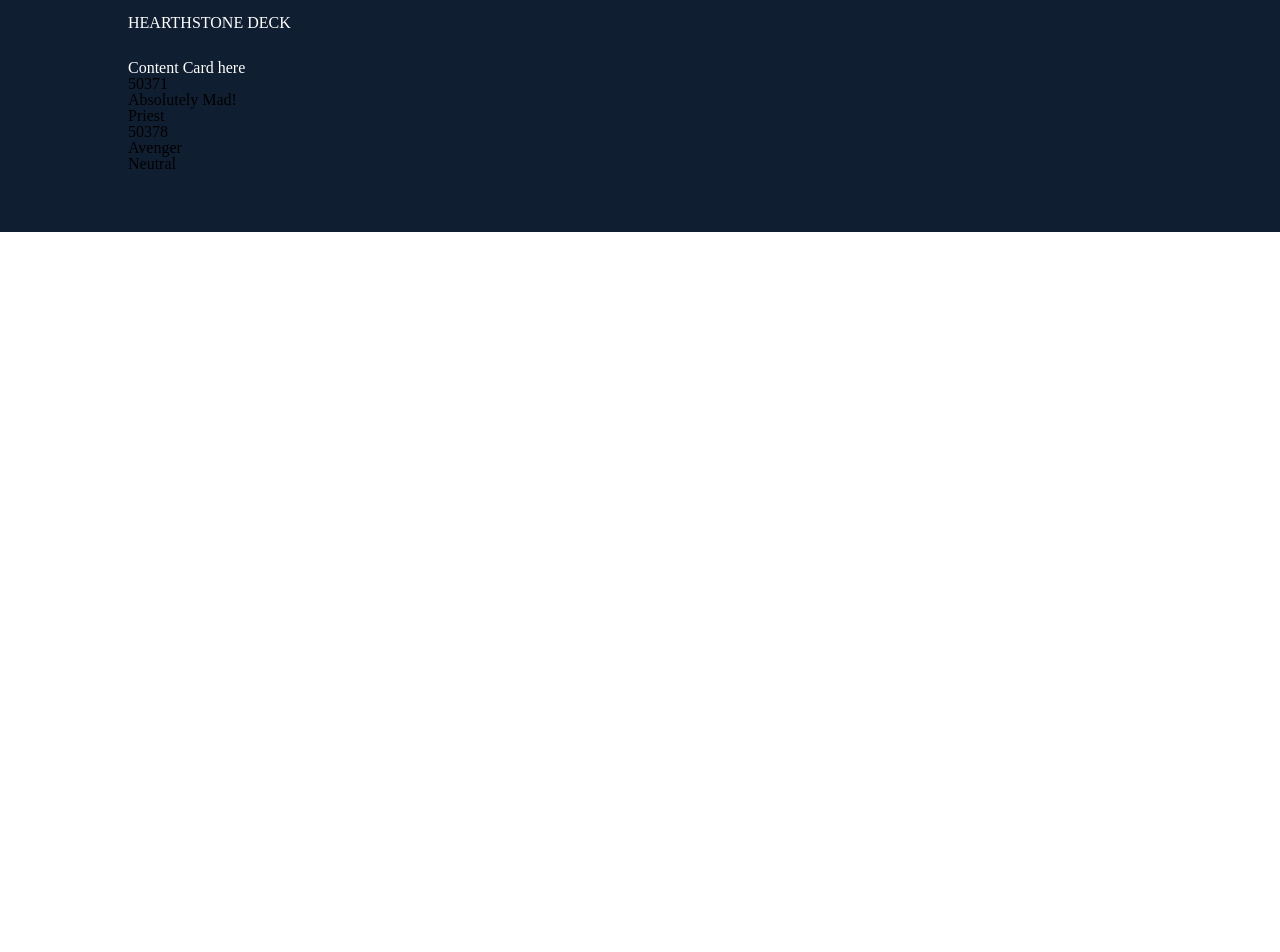
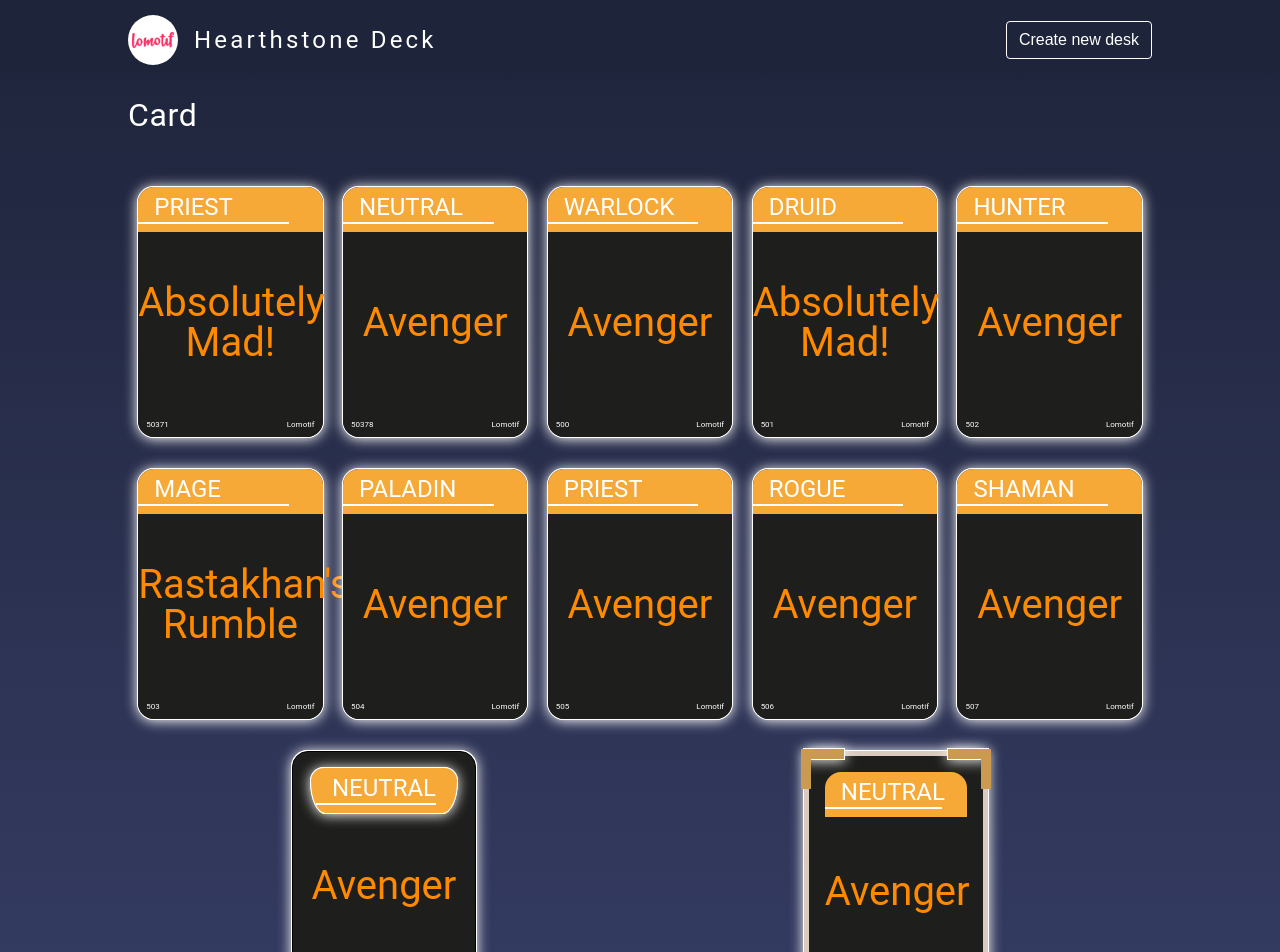
Before and after one commit to Dung-Nguyen/lomotif-frontend, a React (Create React App) app: page / in a window 1280 px wide. Shown: the top 952 px of the page. Before the commit the page ends 800 px from the top, so only its background shows below. Built offline with nearby package versions, Linux system fonts and the light colour scheme; no server answers.

Commit message:
style cardList component

```diff
--- a/src/App.js
+++ b/src/App.js
@@ -1,27 +1,65 @@
-import React, { Component } from 'react'
-import CardList from './components/CardList'
+import React, { Component } from 'react';
+import PropTypes from 'prop-types';
+import { connect } from 'react-redux';
+import { bindActionCreators } from 'redux';
+import * as actions from './redux/actions/card.action';
+import CardList from './components/CardList';
+import Button from './components/Button';
+
+const mapStateToProps = state => ({
+  ...state
+});
+
+const mapDispatchToProps = dispatch => ({
+  actions: bindActionCreators({ ...actions }, dispatch)
+});
 
 class App extends Component {
   render() {
+    console.log(this.props);
     return (
       <div className="body">
-        <div className="b-header">
+        <header className="b-header">
           <div className="container">
-            <div className="header-inner">
-              <h1 className="branch-name">Hearthstone Deck</h1>
+            <div className="inner">
+              <div className="logo">
+                <a href="/">
+                  <div className="branch-name">
+                    <img
+                      src={require('./images/hero_section_logo.png')}
+                      alt="Lomotif"
+                    />
+                  </div>
+                  <h1 className="name">Hearthstone Deck</h1>
+                </a>
+              </div>
+              <div className="btns">
+                <Button text="Create new desk" outline />
+              </div>
             </div>
           </div>
-        </div>
+        </header>
 
-        <div className="b-main">
+        <main className="b-main">
           <div className="container">
-            <h2 className="title-main">Content Card here</h2>
-            <CardList />
+            <article className="inner">
+              <div className="title-area">
+                <h2 className="title">Card</h2>
+              </div>
+              <CardList className="content-area" />
+            </article>
           </div>
-        </div>
+        </main>
       </div>
-    )
+    );
   }
 }
 
-export default App
+App.propTypes = {
+  actions: PropTypes.object.isRequired
+};
+
+export default connect(
+  mapStateToProps,
+  mapDispatchToProps
+)(App);
--- a/src/components/CardList.js
+++ b/src/components/CardList.js
@@ -1,18 +1,18 @@
-import React, { Component } from 'react'
-import PropTypes from 'prop-types'
-import { connect } from 'react-redux'
-import { bindActionCreators } from 'redux'
-import * as actions from '../redux/actions/card.action'
-import InfiniteScroll from './InfiniteScroll'
+import React, { Component } from 'react';
+import PropTypes from 'prop-types';
+import { connect } from 'react-redux';
+import { bindActionCreators } from 'redux';
+import * as actions from '../redux/actions/card.action';
+import InfiniteScroll from './InfiniteScroll';
 
 const mapStateToProps = state => ({
   ...state,
   cards: state.cards
-})
+});
 
 const mapDispatchToProps = dispatch => ({
   actions: bindActionCreators({ ...actions }, dispatch)
-})
+});
 
 const cardArr = [
   {
@@ -24,8 +24,48 @@
     dbf_id: '50378',
     name: 'Avenger',
     player_class: 'Neutral'
+  },
+  {
+    dbf_id: '500',
+    name: 'Avenger',
+    player_class: 'Warlock'
+  },
+  {
+    dbf_id: '501',
+    name: 'Absolutely Mad!',
+    player_class: 'Druid'
+  },
+  {
+    dbf_id: '502',
+    name: 'Avenger',
+    player_class: 'Hunter'
+  },
+  {
+    dbf_id: '503',
+    name: "Rastakhan's Rumble",
+    player_class: 'Mage'
+  },
+  {
+    dbf_id: '504',
+    name: 'Avenger',
+    player_class: 'Paladin'
+  },
+  {
+    dbf_id: '505',
+    name: 'Avenger',
+    player_class: 'Priest'
+  },
+  {
+    dbf_id: '506',
+    name: 'Avenger',
+    player_class: 'Rogue'
+  },
+  {
+    dbf_id: '507',
+    name: 'Avenger',
+    player_class: 'Shaman'
   }
-]
+];
 
 /**
  * CardList Component
@@ -36,36 +76,82 @@
 
 class CardList extends Component {
   componentDidMount = () => {
-    const { getCard } = this.props.actions
-    getCard()
-  }
+    const { getCard } = this.props.actions;
+    getCard();
+  };
 
   loadFunc = () => {
-    console.log('Load more data here')
-  }
+    console.log('Load more data here');
+  };
 
   render() {
+    const { className } = this.props;
     return (
-      <div className="card__list">
+      <div className={`card__list ${className ? className : ''}`}>
         <InfiniteScroll
           loadMore={() => this.loadFunc()}
           hasMore={true}
           isLoading={false}
         >
           <ul>
-            {cardArr.map(item => (
-              <li key={item.dbf_id} className="card">
-                <div className="card-inner">
-                  <p>{item.dbf_id}</p>
-                  <p>{item.name}</p>
-                  <p>{item.player_class}</p>
+            {cardArr.map((item, index) => (
+              <li key={item.dbf_id}>
+                <div className="card">
+                  <div className="card-container">
+                    <div className="card-header">
+                      <div className="title">{item.player_class}</div>
+                    </div>
+                    <div className="card-inner">
+                      <p>{item.name}</p>
+                    </div>
+                    <div className="card-bottom">
+                      <div className="f-left">{item.dbf_id}</div>
+                      <div className="f-right">Lomotif</div>
+                    </div>
+                  </div>
                 </div>
               </li>
             ))}
+            <li>
+              <div className="card card-0">
+                <div className="card-container">
+                  <div className="card-header">
+                    <div className="title">Neutral</div>
+                  </div>
+                  <div className="card-inner">
+                    <p>Avenger</p>
+                  </div>
+                  <div className="card-bottom">
+                    <div className="f-left">900</div>
+                    <div className="f-right">Lomotif</div>
+                  </div>
+                </div>
+              </div>
+            </li>
+            <li>
+              <div className="card card-1">
+                <div className="border border--left border--top" />
+                <div className="border border--right border--top" />
+                <div className="card-container">
+                  <div className="card-header">
+                    <div className="title">Neutral</div>
+                  </div>
+                  <div className="card-inner">
+                    <p>Avenger</p>
+                  </div>
+                  <div className="card-bottom">
+                    <div className="f-left">900</div>
+                    <div className="f-right">Lomotif</div>
+                  </div>
+                </div>
+                <div className="border border--left border--bottom" />
+                <div className="border border--right border--bottom" />
+              </div>
+            </li>
           </ul>
         </InfiniteScroll>
       </div>
-    )
+    );
   }
 }
 
@@ -73,12 +159,14 @@
   /** Object response from Api to load on Card list */
   cards: PropTypes.object.isRequired,
   /** Actions related to card's data from Api */
-  actions: PropTypes.object.isRequired
-}
+  actions: PropTypes.object.isRequired,
+  /** ClassName */
+  className: PropTypes.string
+};
 
-CardList.defaultProps = { cards: {} }
+CardList.defaultProps = { cards: {} };
 
 export default connect(
   mapStateToProps,
   mapDispatchToProps
-)(CardList)
+)(CardList);
--- a/src/styles/components/button.scss
+++ b/src/styles/components/button.scss
@@ -1,14 +1,14 @@
 .btn {
   display: inline-block;
   font-weight: 400;
-  color: $white;
+  color: $pink-dark;
   text-align: center;
   border: 1px solid transparent;
   padding: 0.375rem 0.75rem;
   font-size: 1rem;
   line-height: 1.5;
   border-radius: 0.25rem;
-  background: $pink;
+  background: $white;
   cursor: pointer;
 
   &:hover {
@@ -21,11 +21,11 @@
 
   &.btn-outline {
     background: transparent;
-    border-color: $pink;
-    color: $pink;
+    border-color: $white;
+    color: $white;
 
     &:hover {
-      background: $white;
+      opacity: 0.6;
     }
   }
 }
--- /dev/null
+++ b/src/styles/components/cardList.scss
@@ -0,0 +1,95 @@
+/* * * * * * * * * * * * * * * * * * * * * * *
+		list card layout
+* * * * * * * * * * * * * * * * * * * * * * */
+.card__list {
+  ul {
+    // padding: 1rem;
+    margin: 0;
+    list-style: none;
+    display: flex;
+    flex-flow: row wrap;
+    justify-content: space-around;
+  }
+
+  li {
+    margin: 1rem 0.5rem;
+    width: 18%;
+  }
+
+  /* * * * * * * * * * * * * * * * * * * * * * *
+		card
+  * * * * * * * * * * * * * * * * * * * * * * */
+  .card {
+    height: 250px;
+    box-shadow: 0 0 0 1px $white, 0 0 0 1px $white, 0px 1px 13px 1px $white;
+    border-radius: 1rem;
+    background: #1e1e1d;
+
+    .card-container {
+      display: flex;
+      height: 100%;
+      flex-direction: column;
+      justify-content: space-between;
+    }
+
+    .card-header {
+      background: rgba(246, 169, 54, 1);
+      padding: 0.5rem 1rem 0.5rem 0;
+      border-top-left-radius: 1rem;
+      border-top-right-radius: 1rem;
+
+      .title {
+        padding-left: 1rem;
+        padding-bottom: 0.2rem;
+        border-bottom: 2px solid $white;
+        text-transform: uppercase;
+        font-size: 1.5rem;
+        width: 80%;
+      }
+    }
+
+    .card-inner {
+      color: #ff8a00;
+      text-align: center;
+      font-size: 2.5rem;
+      background: #1e1e1d;
+    }
+
+    .card-bottom {
+      font-size: 0.5rem;
+      display: flex;
+      justify-content: space-between;
+      padding: 0.5rem;
+      border-bottom-left-radius: 1rem;
+      border-bottom-right-radius: 1rem;
+      background: #1e1e1d;
+    }
+  }
+}
+
+@media screen and (max-width: 1024px) {
+  .card__list {
+    .card {
+      .card-header .title {
+        font-size: 1rem;
+      }
+      .card-inner {
+        font-size: 1.5rem;
+      }
+    }
+  }
+}
+
+@media screen and (max-width: 768px) {
+  .card__list {
+    li {
+      width: 30%;
+    }
+  }
+}
+
+@media screen and (max-width: 479px) {
+  .card__list li {
+    width: 100%;
+  }
+}
--- a/src/styles/index.scss
+++ b/src/styles/index.scss
@@ -5,54 +5,279 @@
 @import 'components/indicator.scss';
 @import 'components/button.scss';
 @import 'components/dropdown.scss';
+@import 'components/cardList.scss';
+
+/* * * * * * * * * * * * * * * * * * * * * * *
+		common
+* * * * * * * * * * * * * * * * * * * * * * */
+body {
+  font-size: 16px;
+  color: $textColor;
+  font-family: Roboto, Tahoma, Verdana, Segoe, sans-serif;
+}
+
+img {
+  width: 100%;
+}
 
 h1,
 h2 {
-  color: $white;
+  font-weight: 400;
 }
 
-// .container {
-//   //   display: -webkit-flex;
-//   //   display: flex;
-//   //   -webkit-flex-flow: row wrap;
-//   //   flex-flow: row wrap;
-//   position: relative;
-// }
+a {
+  background: 0 0;
+  text-decoration: none;
+  border: none;
+  outline: 0;
 
-// .card__list {
-//   border: 1px solid #111;
-//   position: absolute;
-//   top: 15px;
-//   bottom: 15px;
-//   left: 0;
-//   right: 0;
-// }
+  &:active,
+  &:hover {
+    outline: 0;
+  }
+}
 
+/* * * * * * * * * * * * * * * * * * * * * * *
+		body
+* * * * * * * * * * * * * * * * * * * * * * */
 .body {
   background-color: $bgColor;
   position: relative;
+  background: linear-gradient(to bottom, $bgColor 0%, $bgColor-bottom 100%);
 }
 
+/* * * * * * * * * * * * * * * * * * * * * * *
+		header
+* * * * * * * * * * * * * * * * * * * * * * */
 .b-header {
   position: fixed;
   z-index: 9999;
   top: 0;
   width: 100%;
+  height: 55px;
   padding: 15px 0;
   background-color: $bgColor;
+  background: linear-gradient(
+    to bottom,
+    $bgColor 70%,
+    rgba(255, 255, 255, 0) 100%
+  );
 
-  .header-inner {
-    position: relative;
-    width: 100%;
-    height: 100%;
+  //* * * * * .inner * * * * */
+  .inner {
+    display: flex;
+    justify-content: space-between;
+    align-items: center;
+  }
 
+  //* * * * * .logo * * * * */
+  .logo {
+    width: 350px;
+
+    //* * * * * .branch-name * * * * */
     .branch-name {
-      text-transform: uppercase;
+      width: 50px;
+      height: 50px;
+      background-color: $white;
+      border-radius: 50%;
+      display: flex;
+      align-items: center;
+      justify-content: center;
+
+      img {
+        width: 85%;
+      }
+    }
+
+    //* * * * * .name * * * * */
+    h1.name {
+      font-size: 1.5rem;
+      letter-spacing: 0.2rem;
+      margin-left: 1rem;
+    }
+    a {
+      transition: all 0.3s ease-out;
+      color: $white;
+      display: flex;
+      align-items: center;
+
+      &:hover {
+        opacity: 0.6;
+      }
     }
   }
 }
 
+/* * * * * * * * * * * * * * * * * * * * * * *
+		main
+* * * * * * * * * * * * * * * * * * * * * * */
 .b-main {
+  overflow: hidden;
+  height: 100vh;
   position: relative;
-  padding: 60px 0;
+  padding: 90px 0;
+
+  /* * * * * .title-area * * * * */
+  .title-area {
+    width: 100%;
+    margin: 0 0 40px;
+
+    .title {
+      line-height: 1;
+      margin-top: 9px;
+      margin-bottom: 3px;
+      padding-right: 15px;
+      letter-spacing: 0.02em;
+      font-size: 2rem;
+    }
+  }
 }
+
+.card-0 {
+  border: 1px solid black;
+  height: 180px;
+  margin: 0 auto;
+  border-radius: 2rem;
+  box-sizing: border-box;
+  box-shadow: -8px 9px 16px -3px #ffffff57;
+  background: rgba(246, 169, 54, 1);
+  background: linear-gradient(
+    to bottom,
+    rgba(246, 169, 54, 1) 0%,
+    rgba(84, 53, 27, 1) 100%
+  );
+  padding: 0.2rem;
+
+  .card-container {
+    background: #1e1e1d;
+    border-radius: 1.75rem;
+    height: 100%;
+    display: flex;
+    flex-direction: column;
+    justify-content: space-between;
+  }
+
+  .card-header {
+    box-shadow: 0 0 0 1px $white, 0 0 0 1px $white, 0px 1px 13px 1px $white;
+
+    border-radius: 18px/40px;
+
+    padding: 6px 5px;
+    margin: 0.8rem auto 2px;
+    display: flex;
+    justify-content: center;
+    align-content: center;
+
+    .title {
+      color: $white;
+      font-size: 1.5rem;
+      font-weight: normal;
+      font-style: normal;
+      text-align: center;
+      margin: 0 5px;
+    }
+  }
+
+  .card-inner {
+    color: #ff8a00;
+    text-align: center;
+    font-size: 2rem;
+  }
+
+  .card-bottom {
+    font-size: 0.5rem;
+    display: flex;
+    justify-content: space-between;
+    margin: 0.5rem 1rem;
+  }
+}
+
+.card-1 {
+  border: 5px solid #dacabd;
+  position: relative;
+  height: 180px;
+  box-shadow: 1px 0px 10px 7px #ffffff57;
+
+  .border {
+    position: absolute;
+
+    &:before {
+      content: '';
+      position: absolute;
+      border: 5px solid #ca9a50;
+      box-shadow: 0 0 0 1px $white, 0 0 0 1px $white, 0px 1px 13px 1px $white;
+      width: 30px;
+    }
+
+    &:after {
+      content: '';
+      position: absolute;
+      border: 5px solid #ca9a50;
+      height: 30px;
+    }
+
+    &.border--left {
+      left: 0;
+      &:before {
+        left: -5px;
+      }
+      &:after {
+        left: -8px;
+      }
+    }
+    &.border--right {
+      right: 0;
+      &:before {
+        right: -5px;
+      }
+
+      &:after {
+        right: -8px;
+      }
+    }
+    &.border--top {
+      top: 0;
+      &:before,
+      &:after {
+        top: -7px;
+      }
+    }
+    &.border--bottom {
+      bottom: 0;
+      &:before,
+      &:after {
+        bottom: -7px;
+      }
+    }
+  }
+
+  .card-container {
+    background: #1e1e1d;
+    display: flex;
+    height: 100%;
+    flex-direction: column;
+    justify-content: space-between;
+  }
+  .card-header,
+  .card-inner,
+  .card-bottom {
+    margin: 1rem;
+  }
+
+  .card-header {
+    text-align: center;
+    .title {
+      font-size: 1.2rem;
+    }
+  }
+  .card-inner {
+    color: #ff8a00;
+    text-align: center;
+    font-size: 2rem;
+  }
+  .card-bottom {
+    font-size: 0.5rem;
+    display: flex;
+    justify-content: space-between;
+  }
+}
--- a/src/styles/variables.scss
+++ b/src/styles/variables.scss
@@ -1,4 +1,9 @@
-$bgColor: #0f1e31;
+// $textColor: #333;
+// $bgColor: #fae6eb;
+$bgColor: #1e243a;
+$bgColor-bottom: #343b61;
+$textColor: #fff;
+
 $white: #fff;
 
 $pink: #f72f67;
```
